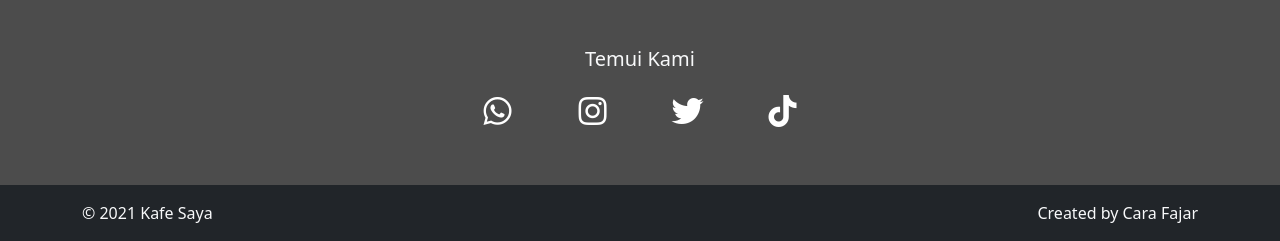
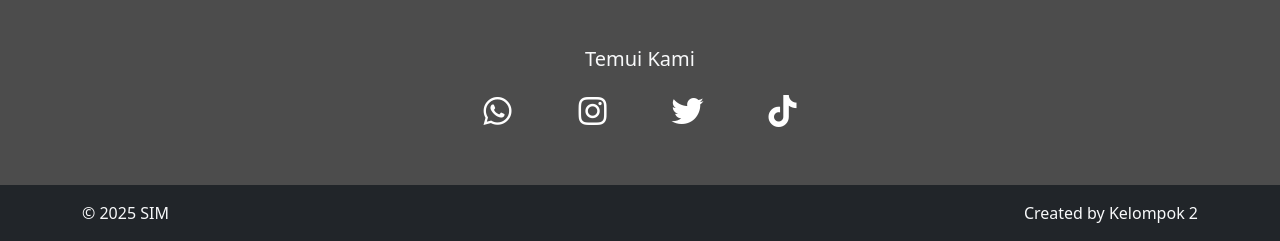
Before and after one commit to zahrasalma31-ops/mountify, a PHP site: page /index.php in a window 1280 px wide. Shown: the part 2211-2452 px from the top of the page. Run offline with PHP 8.4, Linux system fonts and the light colour scheme; data comes from the database, SQL or seed files in the repository; some libraries are stand-ins or nearby versions.

Commit message:
ubah footer

```diff
--- a/footer.php
+++ b/footer.php
@@ -19,7 +19,7 @@
 </div>
 <div class="container-fluid py-3 bg-dark text-light">
     <div class="container d-flex justify-content-between">
-        <label>&copy; 2021 Kafe Saya</label>
-        <label>Created by Cara Fajar</label>
+        <label>&copy; 2025 SIM</label>
+        <label>Created by Kelompok 2</label>
     </div>
 </div>
```
